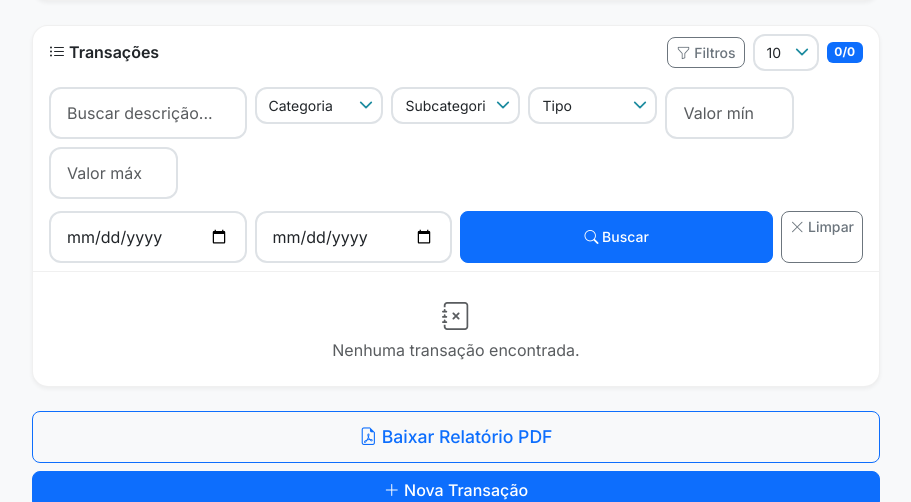
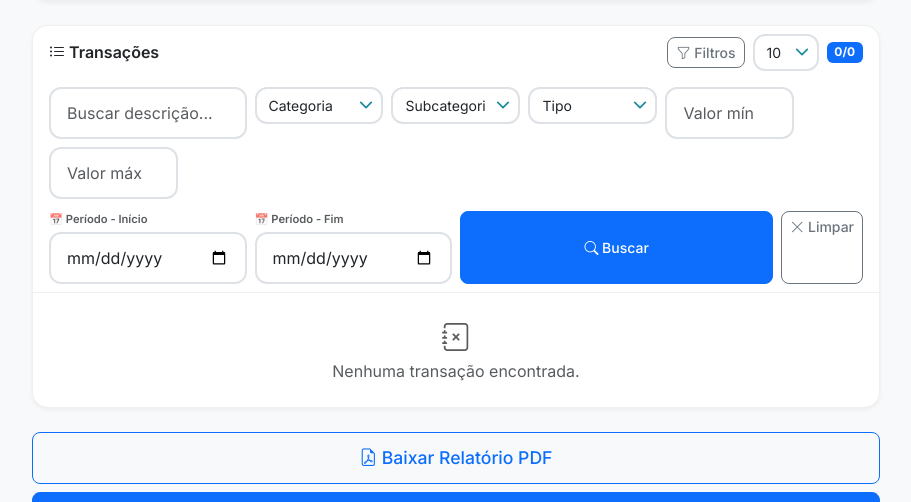
Before and after one commit to ghmata/Gest_Mona, a Flask app: page /dashboard in a window 1280 px wide, after a click on "Filtros". Shown: the part 1030-1532 px from the top of the page, without its empty margins (294-1205 px from the left). Run offline with Flask 3, Linux system fonts and the light colour scheme; a user stored in the database is signed in; tables that the repository leaves empty hold one stand-in row (values such as "Sample post"); some libraries are stand-ins or nearby versions.

Commit message:
feat(ui): adicionar labels discretos em campos de data sem quebrar layout

```diff
--- a/templates/dashboard.html
+++ b/templates/dashboard.html
@@ -339,13 +339,14 @@
                 <div class="row g-2 mt-1">
                     <!-- Data início/fim -->
                     <div class="col-6 col-md-3">
+                        <small class="text-muted d-block mb-1" style="font-size: 0.7rem;">📅 Período - Início</small>
                         <input type="date" class="form-control form-control-sm" id="data_inicio" name="data_inicio"
-                            placeholder="Data Início" title="Data de início do período"
                             value="{{ busca_data_inicio or '' }}">
                     </div>
                     <div class="col-6 col-md-3">
+                        <small class="text-muted d-block mb-1" style="font-size: 0.7rem;">📅 Período - Fim</small>
                         <input type="date" class="form-control form-control-sm" id="data_fim" name="data_fim"
-                            placeholder="Data Fim" title="Data de fim do período" value="{{ busca_data_fim or '' }}">
+                            value="{{ busca_data_fim or '' }}">
                     </div>
                     <!-- Botões -->
                     <div class="col-12 col-md-6 d-flex gap-2">
```
